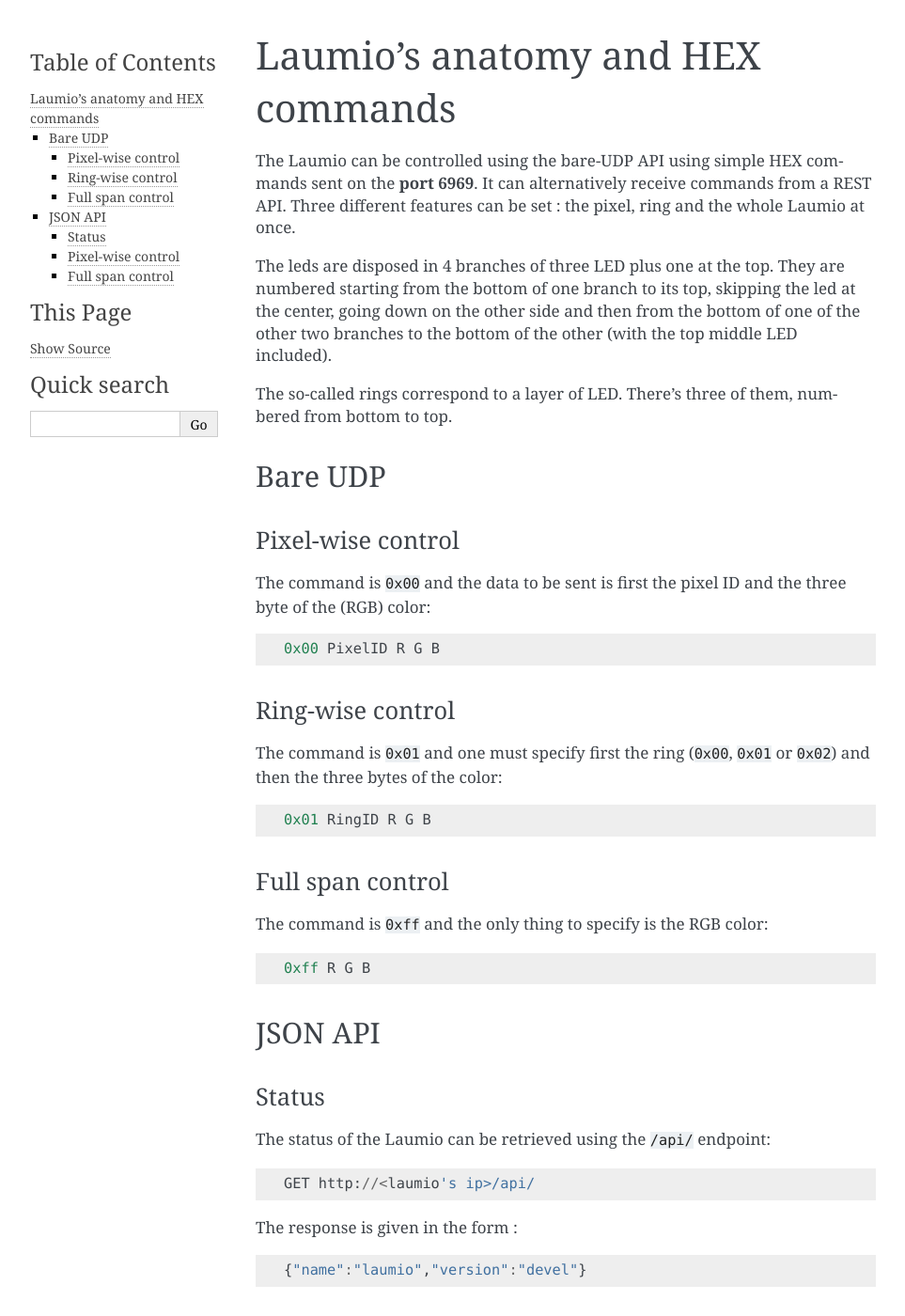
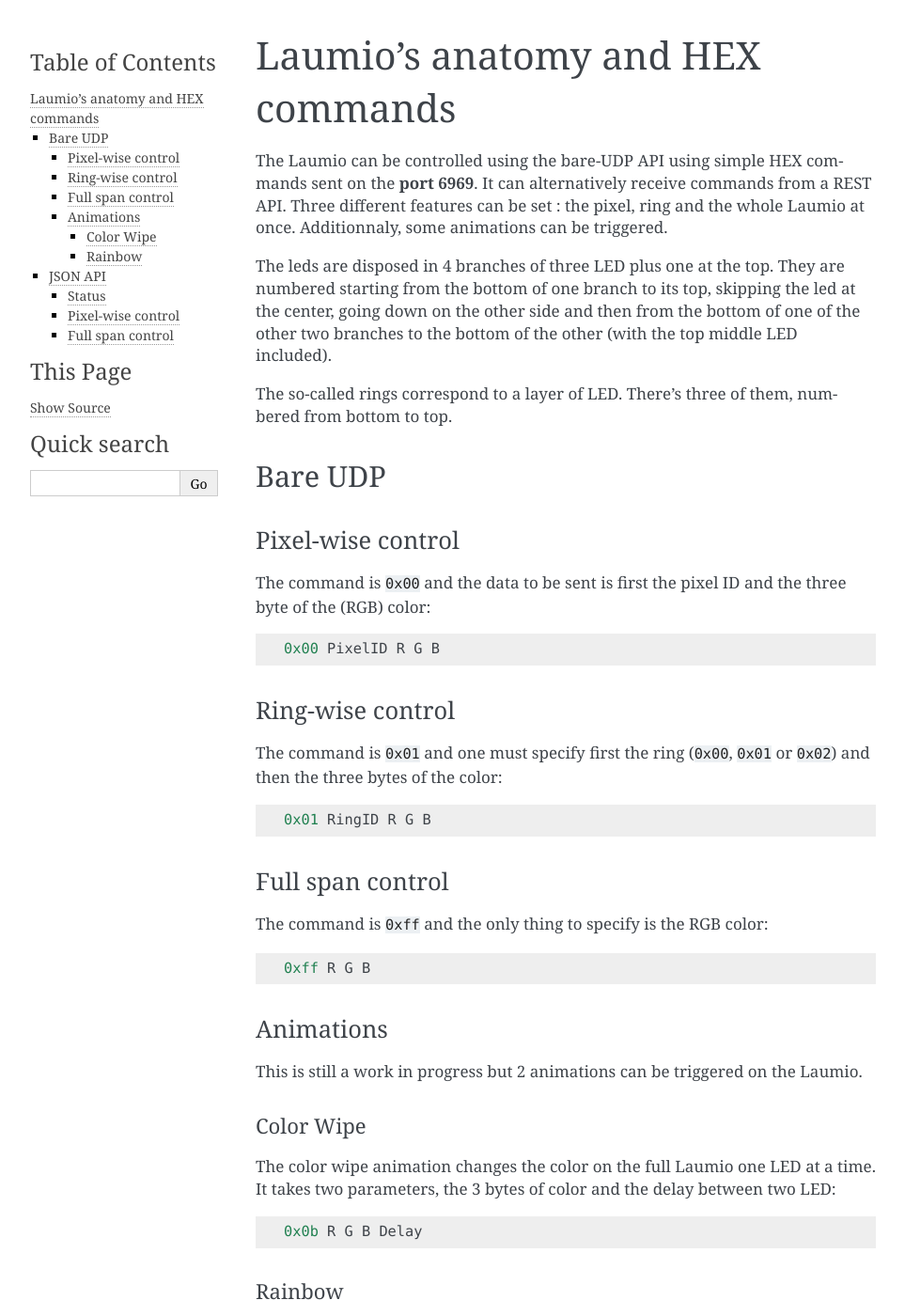
Before and after one commit to haum/laumio, a Sphinx documentation site: the page built from doc/source/api.rst, in a window 1280 px wide and 1400 px high. Shown: the whole window at 94% size, without its empty margins (148-1111 px from the left). Built offline with Sphinx 7.4.7, drawn with Linux system fonts in a browser that asks for light colours; some of the changed text lies outside the part shown.

Commit message:
Add animations doc on the Bare UDP side

```diff
--- a/doc/source/api.rst
+++ b/doc/source/api.rst
@@ -4,6 +4,7 @@
 The Laumio can be controlled using the bare-UDP API using simple HEX commands sent on the
 **port 6969**. It can alternatively receive commands from a REST API.
 Three different features can be set : the pixel, ring and the whole Laumio at once.
+Additionnaly, some animations can be triggered.
 
 The leds are disposed in 4 branches of three LED plus one at the top. They are numbered
 starting from the bottom of one branch to its top, skipping the led at the center, going
@@ -38,6 +39,28 @@
 The command is ``0xff`` and the only thing to specify is the RGB color::
 
   0xff R G B
+
+Animations
+**********
+
+This is still a work in progress but 2 animations can be triggered on the Laumio.
+
+Color Wipe
+~~~~~~~~~~
+
+The color wipe animation changes the color on the full Laumio one LED at a time. It takes
+two parameters, the 3 bytes of color and the delay between two LED::
+
+  0x0b R G B Delay
+
+Rainbow
+~~~~~~~
+
+The rainbow animation takes no parameters, it's the one used when the Laumio manage to
+connect to a Wifi network::
+
+  0x0a
+
 
 JSON API
 --------
```
